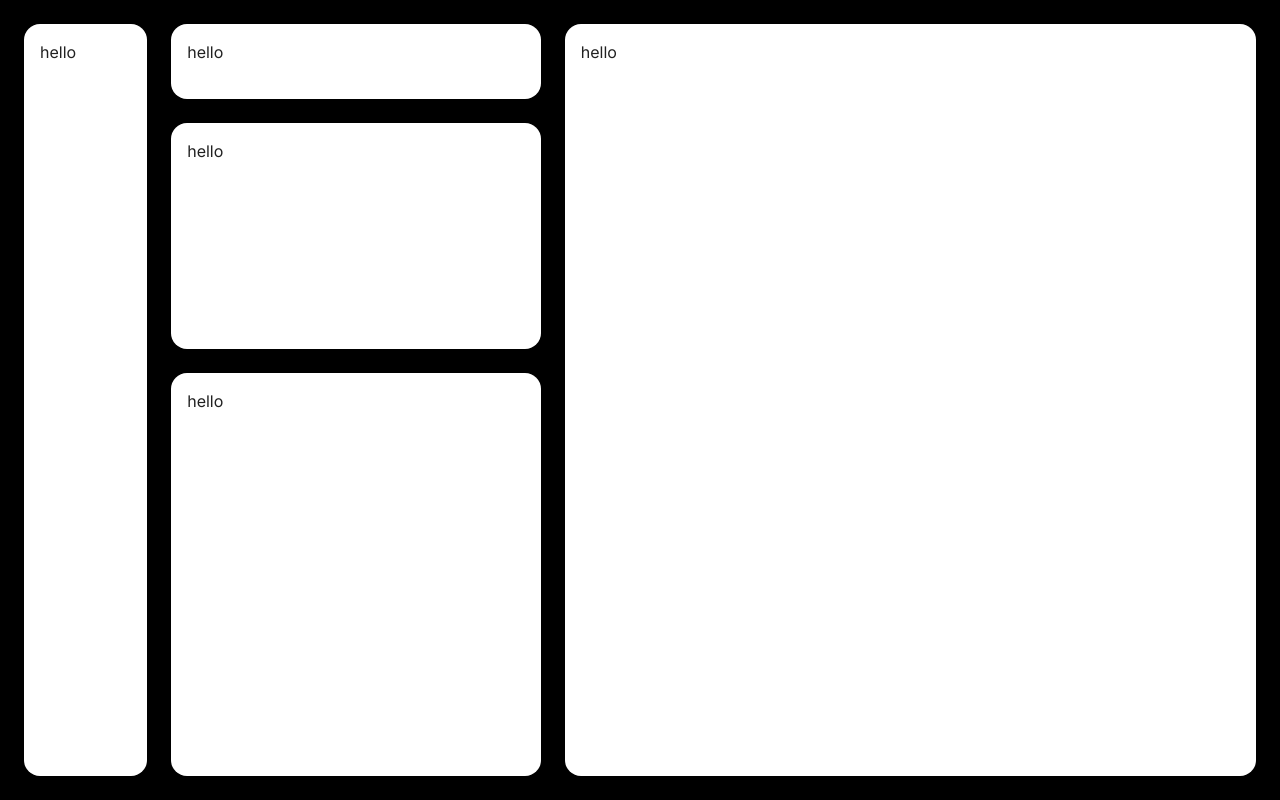
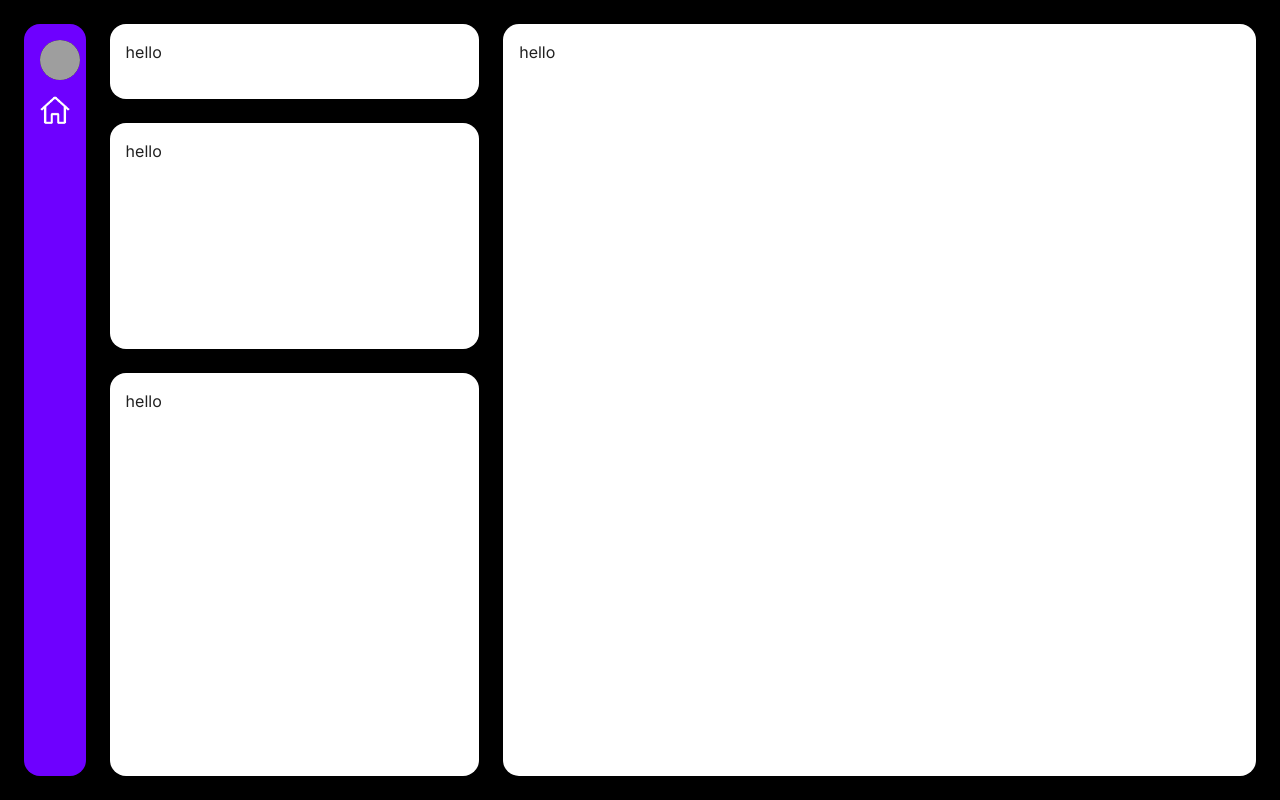
Before and after one commit to Haris-Waqar/chat-app, a Next.js app in the folder frontend/: page /chat in a window 1280 px wide. Built offline with nearby package versions, Linux system fonts and the light colour scheme; grey boxes are pictures that could not be loaded.

Commit message:
Refac code to update the side bar

```diff
--- a/frontend/package.json
+++ b/frontend/package.json
@@ -13,6 +13,7 @@
         "@emotion/styled": "^11.11.5",
         "@fontsource/roboto": "^5.0.13",
         "@mui/icons-material": "^5.15.20",
+        "@mui/material": "^5.15.20",
         "@tailwindcss/forms": "^0.5.7",
         "axios": "^1.7.2",
         "next": "14.2.3",
--- a/frontend/src/app/chat/page.js
+++ b/frontend/src/app/chat/page.js
@@ -1,6 +1,7 @@
 "use client";
 
 import Box from "@mui/material/Box";
+import Sidebar from "../components/SIdebar.js";
 import Drawer from "@mui/material/Drawer";
 
 import List from "@mui/material/List";
@@ -14,8 +15,6 @@ import InboxIcon from "@mui/icons-material/MoveToInbox";
 import MailIcon from "@mui/icons-material/Mail";
 import { Container, Paper } from "@mui/material";
 
-const drawerWidth = 300;
-
 export default function PermanentDrawerLeft() {
   return (
     <>
@@ -24,7 +23,7 @@ export default function PermanentDrawerLeft() {
           display: "grid",
           gridTemplateColumns: {
             xs: "1fr", // 100% width for mobile devices
-            sm: "10% 30% 1fr", // Default layout for larger devices
+            sm: "5% 30% 1fr", // Default layout for larger devices
           },
           gridTemplateRows: {
             xs: "repeat(5, auto)", // Auto height for each item in mobile view
@@ -35,24 +34,7 @@ export default function PermanentDrawerLeft() {
           p: 3,
         }}
       >
-        {/* The side bar */}
-        <Paper
-          elevation={3}
-          sx={{
-            gridColumn: {
-              xs: "1", // Full width in mobile view
-              sm: "1",
-            },
-            gridRow: {
-              xs: "1", // First item in mobile view
-              sm: "1 / 4",
-            },
-            borderRadius: "16px",
-            p: 2,
-          }}
-        >
-          hello
-        </Paper>
+        <Sidebar />
         {/* Search Bar */}
         <Paper
           elevation={3}
--- /dev/null
+++ b/frontend/src/app/components/SIdebar.js
@@ -0,0 +1,53 @@
+import { Paper } from "@mui/material";
+import Box from "@mui/material/Box";
+
+import Avatar from "@mui/material/Avatar";
+import Image from "next/image";
+import Button from "@mui/material/Button";
+import Stack from "@mui/material/Stack";
+
+export default function Sidebar() {
+  return (
+    <>
+      <Paper
+        elevation={3}
+        sx={{
+          gridColumn: {
+            xs: "1", // Full width in mobile view
+            sm: "1",
+          },
+          gridRow: {
+            xs: "1", // First item in mobile view
+            sm: "1 / 4",
+          },
+          borderRadius: "16px",
+          p: 2,
+          bgcolor: "#6E00FF",
+        }}
+      >
+        <Avatar
+          sx={{ bgcolor: "text.primary" }}
+          alt="Remy Sharp"
+          src="https://static.vecteezy.com/system/resources/thumbnails/027/951/137/small_2x/stylish-spectacles-guy-3d-avatar-character-illustrations-png.png"
+        />
+
+        <Stack direction="column" spacing={2} sx={{ mt: 2 }}>
+          <Box
+            sx={{
+              display: "flex",
+              justifyContent: "center",
+              alignItems: "center",
+              width: "100%",
+              height: "100%",
+            }}
+            onClick={() => {
+              alert("clicked");
+            }}
+          >
+            <Image src="/home.png" width={30} height={42} alt="home icon" />
+          </Box>
+        </Stack>
+      </Paper>
+    </>
+  );
+}
```
Also changed, not shown: frontend/public/home.png (added), 1 other file (tests, documents, lock files or other folders).
